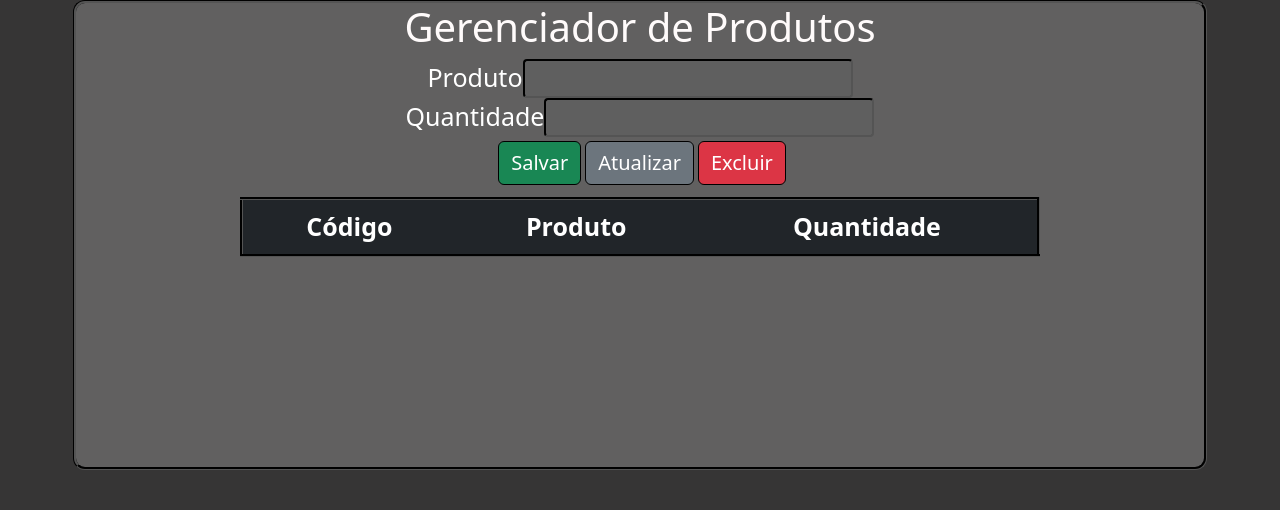
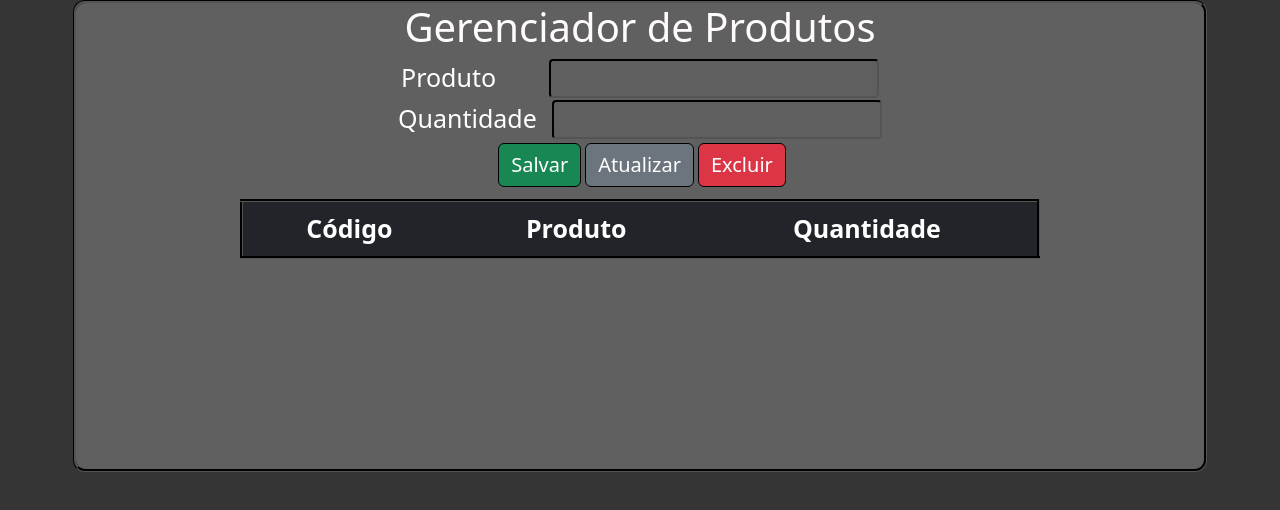
Before and after one commit to Yuri3358/gerenciador-produtos, a plain HTML site: page index.html in a window 1280 px wide. Drawn offline with nearby package versions, Linux system fonts and the light colour scheme; no server answers.

Commit message:
feat: inputs width aligned

```diff
--- a/style.css
+++ b/style.css
@@ -48,3 +48,12 @@ h1 {
     border-radius: 4px;
     text-align: center;
 }
+
+#produto {
+    margin-left: 1.4cm;
+    margin-bottom: 2px;
+}
+
+#quantidade {
+    margin-left: 0.4cm;
+}
```
